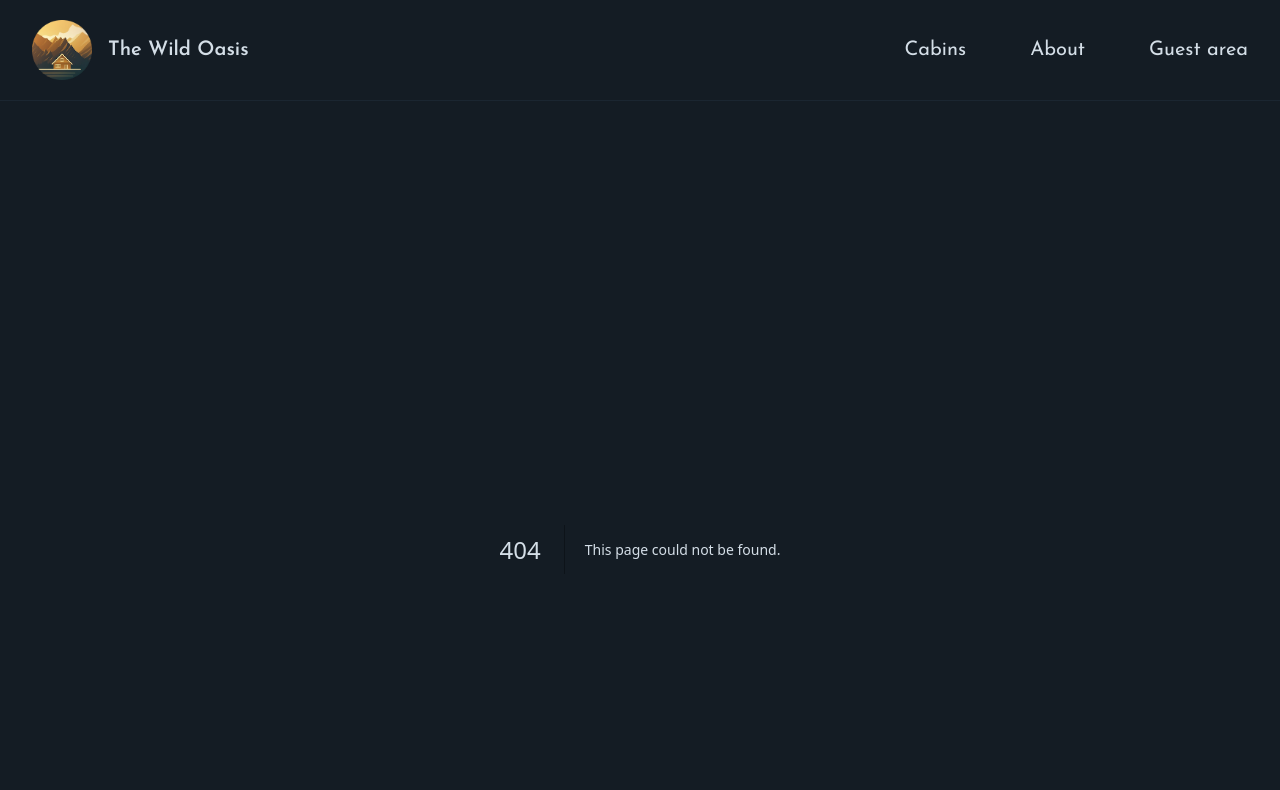
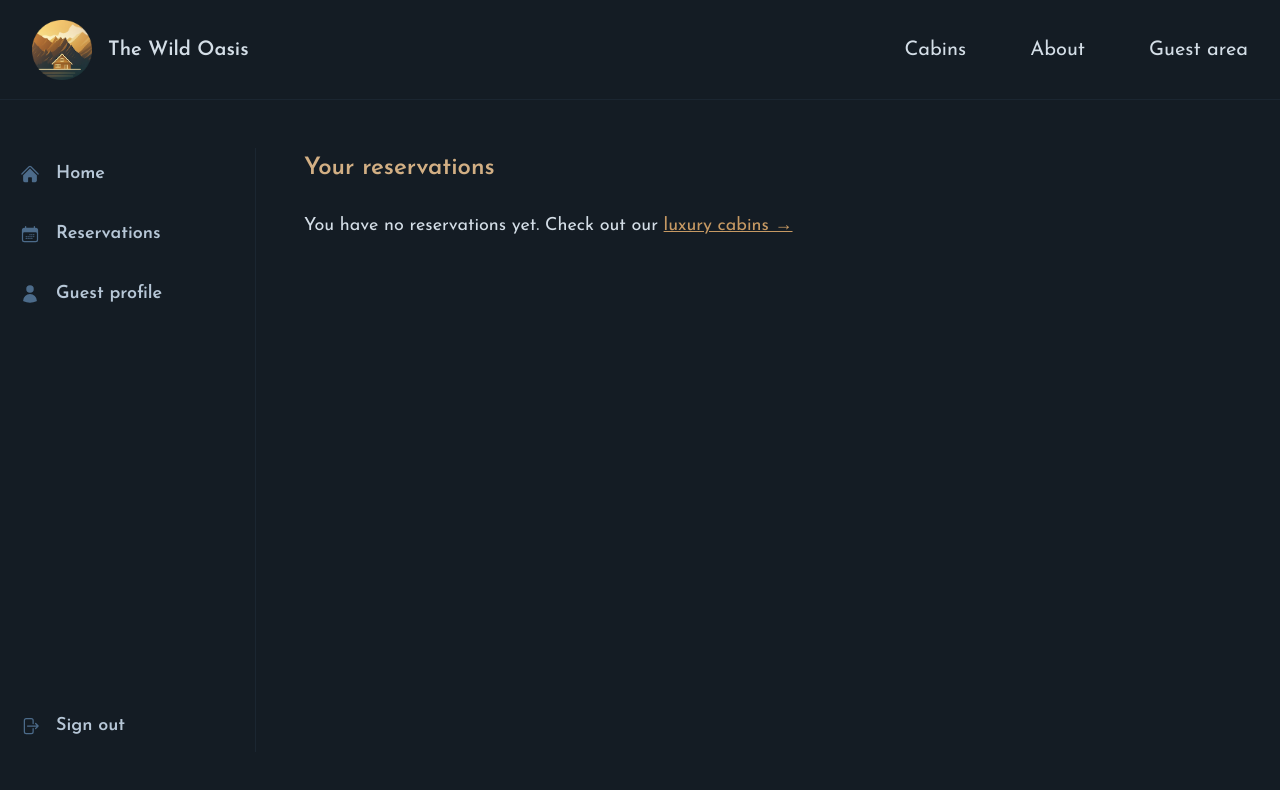
Before and after one commit to densol96/client-wild-oasis, a Next.js app: page /account/reservations in a window 1280 px wide. Before the commit this address had no page. Shown: the top 790 px of the page. Built offline with nearby package versions, Linux system fonts and the light colour scheme.

Commit message:
NEW: Nested routes and nested layout added.

```diff
--- a/app/_components/Header.js
+++ b/app/_components/Header.js
@@ -1,10 +1,12 @@
-import Navigation from '@/app/_components/Navigation';
-import Logo from '@/app/_components/Logo';
+import Navigation from "@/app/_components/Navigation";
+import Logo from "@/app/_components/Logo";
 
 function Header() {
+  const headerHeight = "100px";
+
   return (
-    <header className='border-b border-primary-900 px-8 py-5'>
-      <div className='flex justify-between items-center max-w-7xl mx-auto'>
+    <header className="border-b border-primary-900 px-8 h-[100px] flex">
+      <div className="flex max-w-7xl w-full mx-auto justify-between items-center">
         <Logo />
         <Navigation />
       </div>
--- a/app/_components/SideNavigation.js
+++ b/app/_components/SideNavigation.js
@@ -2,44 +2,45 @@ import {
   CalendarDaysIcon,
   HomeIcon,
   UserIcon,
-} from '@heroicons/react/24/solid';
-import SignOutButton from './SignOutButton';
+} from "@heroicons/react/24/solid";
+import SignOutButton from "./SignOutButton";
+import Link from "next/link";
 
 const navLinks = [
   {
-    name: 'Home',
-    href: '/account',
-    icon: <HomeIcon className='h-5 w-5 text-primary-600' />,
+    name: "Home",
+    href: "/account",
+    icon: <HomeIcon className="h-5 w-5 text-primary-600" />,
   },
   {
-    name: 'Reservations',
-    href: '/account/reservations',
-    icon: <CalendarDaysIcon className='h-5 w-5 text-primary-600' />,
+    name: "Reservations",
+    href: "/account/reservations",
+    icon: <CalendarDaysIcon className="h-5 w-5 text-primary-600" />,
   },
   {
-    name: 'Guest profile',
-    href: '/account/profile',
-    icon: <UserIcon className='h-5 w-5 text-primary-600' />,
+    name: "Guest profile",
+    href: "/account/profile",
+    icon: <UserIcon className="h-5 w-5 text-primary-600" />,
   },
 ];
 
 function SideNavigation() {
   return (
-    <nav className='border-r border-primary-900'>
-      <ul className='flex flex-col gap-2 h-full text-lg'>
+    <nav className="border-r border-primary-900 h-[calc(100vh-100px-6rem)] w-[16rem] sticky top-[calc(100px+3rem)]">
+      <ul className="flex flex-col gap-2 h-full text-lg">
         {navLinks.map((link) => (
           <li key={link.name}>
-            <a
+            <Link
               className={`py-3 px-5 hover:bg-primary-900 hover:text-primary-100 transition-colors flex items-center gap-4 font-semibold text-primary-200`}
               href={link.href}
             >
               {link.icon}
               <span>{link.name}</span>
-            </a>
+            </Link>
           </li>
         ))}
 
-        <li className='mt-auto'>
+        <li className="mt-auto">
           <SignOutButton />
         </li>
       </ul>
--- a/app/_styles/globals.css
+++ b/app/_styles/globals.css
@@ -28,6 +28,12 @@
       transform: rotate(1turn);
     }
   }
+
+  body:has(.make-header-sticky) header {
+    position: sticky;
+    top: 0;
+    background-color: inherit;
+  }
 }
 
 /* For data picker */
--- a/app/about/page.js
+++ b/app/about/page.js
@@ -1,6 +1,10 @@
 import Image from "next/image";
 import aboutOneImage from "@/public/about-1.jpg";
 import aboutTwoImage from "@/public/about-2.jpg";
+
+export const metadata = {
+  title: "About",
+};
 
 export default function Page() {
   return (
--- /dev/null
+++ b/app/account/layout.js
@@ -0,0 +1,14 @@
+import SideNavigation from "../_components/SideNavigation";
+
+function Layout({ children }) {
+  return (
+    <div className="grid grid-cols-[16rem_1fr] gap-12 make-header-sticky">
+      <SideNavigation />
+      <div className="py-1 overflow-y-auto grid-col second-grid-column">
+        {children}
+      </div>
+    </div>
+  );
+}
+
+export default Layout;
--- a/app/account/page.js
+++ b/app/account/page.js
@@ -1,3 +1,7 @@
+export const metadata = {
+  title: "Account",
+};
+
 function Page() {
   return <h1>Account page</h1>;
 }
--- /dev/null
+++ b/app/account/profile/page.js
@@ -0,0 +1,136 @@
+import SelectCountry from "@/app/_components/SelectCountry";
+
+export const metadata = {
+  title: "Profile",
+};
+
+export default function Page() {
+  // CHANGE
+  const countryFlag = "pt.jpg";
+  const nationality = "portugal";
+
+  return (
+    <>
+      <div>
+        <h2 className="font-semibold text-2xl text-accent-400 mb-4">
+          Update your guest profile
+        </h2>
+
+        <p className="text-lg mb-8 text-primary-200">
+          Providing the following information will make your check-in process
+          faster and smoother. See you soon!
+        </p>
+
+        <form className="bg-primary-900 py-8 px-12 text-lg flex gap-6 flex-col">
+          <div className="space-y-2">
+            <label>Full name</label>
+            <input
+              disabled
+              className="px-5 py-3 bg-primary-200 text-primary-800 w-full shadow-sm rounded-sm disabled:cursor-not-allowed disabled:bg-gray-600 disabled:text-gray-400"
+            />
+          </div>
+
+          <div className="space-y-2">
+            <label>Email address</label>
+            <input
+              disabled
+              className="px-5 py-3 bg-primary-200 text-primary-800 w-full shadow-sm rounded-sm disabled:cursor-not-allowed disabled:bg-gray-600 disabled:text-gray-400"
+            />
+          </div>
+
+          <div className="space-y-2">
+            <div className="flex items-center justify-between">
+              <label htmlFor="nationality">Where are you from?</label>
+              <img
+                src={countryFlag}
+                alt="Country flag"
+                className="h-5 rounded-sm"
+              />
+            </div>
+
+            <SelectCountry
+              name="nationality"
+              id="nationality"
+              className="px-5 py-3 bg-primary-200 text-primary-800 w-full shadow-sm rounded-sm"
+              defaultCountry={nationality}
+            />
+          </div>
+
+          <div className="space-y-2">
+            <label htmlFor="nationalID">National ID number</label>
+            <input
+              name="nationalID"
+              className="px-5 py-3 bg-primary-200 text-primary-800 w-full shadow-sm rounded-sm"
+            />
+          </div>
+
+          <div className="flex justify-end items-center gap-6">
+            <button className="bg-accent-500 px-8 py-4 text-primary-800 font-semibold hover:bg-accent-600 transition-all disabled:cursor-not-allowed disabled:bg-gray-500 disabled:text-gray-300">
+              Update profile
+            </button>
+          </div>
+        </form>
+      </div>
+      <div>
+        <h2 className="font-semibold text-2xl text-accent-400 mb-4">
+          Update your guest profile
+        </h2>
+
+        <p className="text-lg mb-8 text-primary-200">
+          Providing the following information will make your check-in process
+          faster and smoother. See you soon!
+        </p>
+
+        <form className="bg-primary-900 py-8 px-12 text-lg flex gap-6 flex-col">
+          <div className="space-y-2">
+            <label>Full name</label>
+            <input
+              disabled
+              className="px-5 py-3 bg-primary-200 text-primary-800 w-full shadow-sm rounded-sm disabled:cursor-not-allowed disabled:bg-gray-600 disabled:text-gray-400"
+            />
+          </div>
+
+          <div className="space-y-2">
+            <label>Email address</label>
+            <input
+              disabled
+              className="px-5 py-3 bg-primary-200 text-primary-800 w-full shadow-sm rounded-sm disabled:cursor-not-allowed disabled:bg-gray-600 disabled:text-gray-400"
+            />
+          </div>
+
+          <div className="space-y-2">
+            <div className="flex items-center justify-between">
+              <label htmlFor="nationality">Where are you from?</label>
+              <img
+                src={countryFlag}
+                alt="Country flag"
+                className="h-5 rounded-sm"
+              />
+            </div>
+
+            <SelectCountry
+              name="nationality"
+              id="nationality"
+              className="px-5 py-3 bg-primary-200 text-primary-800 w-full shadow-sm rounded-sm"
+              defaultCountry={nationality}
+            />
+          </div>
+
+          <div className="space-y-2">
+            <label htmlFor="nationalID">National ID number</label>
+            <input
+              name="nationalID"
+              className="px-5 py-3 bg-primary-200 text-primary-800 w-full shadow-sm rounded-sm"
+            />
+          </div>
+
+          <div className="flex justify-end items-center gap-6">
+            <button className="bg-accent-500 px-8 py-4 text-primary-800 font-semibold hover:bg-accent-600 transition-all disabled:cursor-not-allowed disabled:bg-gray-500 disabled:text-gray-300">
+              Update profile
+            </button>
+          </div>
+        </form>
+      </div>
+    </>
+  );
+}
--- /dev/null
+++ b/app/account/reservations/page.js
@@ -0,0 +1,33 @@
+import ReservationCard from "@/app/_components/ReservationCard";
+
+export const metadata = {
+  title: "Reservations",
+};
+
+export default function Page() {
+  // CHANGE
+  const bookings = [];
+
+  return (
+    <div>
+      <h2 className="font-semibold text-2xl text-accent-400 mb-7">
+        Your reservations
+      </h2>
+
+      {bookings.length === 0 ? (
+        <p className="text-lg">
+          You have no reservations yet. Check out our{" "}
+          <a className="underline text-accent-500" href="/cabins">
+            luxury cabins &rarr;
+          </a>
+        </p>
+      ) : (
+        <ul className="space-y-6">
+          {bookings.map((booking) => (
+            <ReservationCard booking={booking} key={booking.id} />
+          ))}
+        </ul>
+      )}
+    </div>
+  );
+}
--- a/app/cabins/page.js
+++ b/app/cabins/page.js
@@ -1,4 +1,8 @@
 import CabinCard from "@/app/_components/CabinCard";
+
+export const metadata = {
+  title: "Cabins",
+};
 
 export default function Page() {
   // CHANGE
--- a/app/layout.js
+++ b/app/layout.js
@@ -13,10 +13,8 @@ import Header from "./_components/Header";
 
 export const metadata = {
   title: {
-    template:
-      "%s The Wild Oasis",
-    default:
-      "Welcome / The Wild Oasis",
+    template: "%s / The Wild Oasis",
+    default: "Welcome / The Wild Oasis",
   },
   description: `Luxurious cabin hotel, located in the heart
                 of the Italian Dolomites, surrounded by beautiful mountains and
@@ -24,21 +22,17 @@ export const metadata = {
                 Italian Dolomites, surrounded by beautiful mountains and dark forests`,
 };
 
-export default function RootLayout({
-  children,
-}) {
+export default function RootLayout({ children }) {
   return (
     <html lang="en">
       <body
-        className={`bg-primary-950 antialiased text-primary-100 min-h-screen
+        className={`bg-primary-950 antialiased text-primary-100 min-h-screen overflow-auto
                         ${josefin.className} flex flex-col`}
       >
         <Header />
-        <div className="flex-1 px-8 py-12">
-          <main className="max-w-7xl mx-auto">
-            {children}
-          </main>
-        </div>
+        <main className="max-w-7xl w-full mx-auto flex-1 py-12 flex flex-col">
+          {children}
+        </main>
       </body>
     </html>
   );
```
